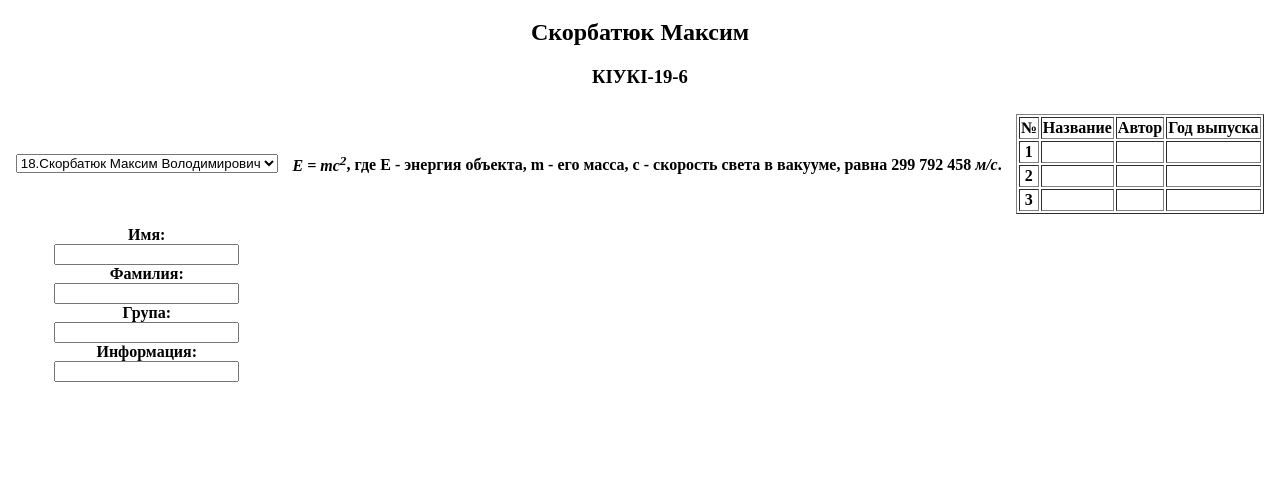
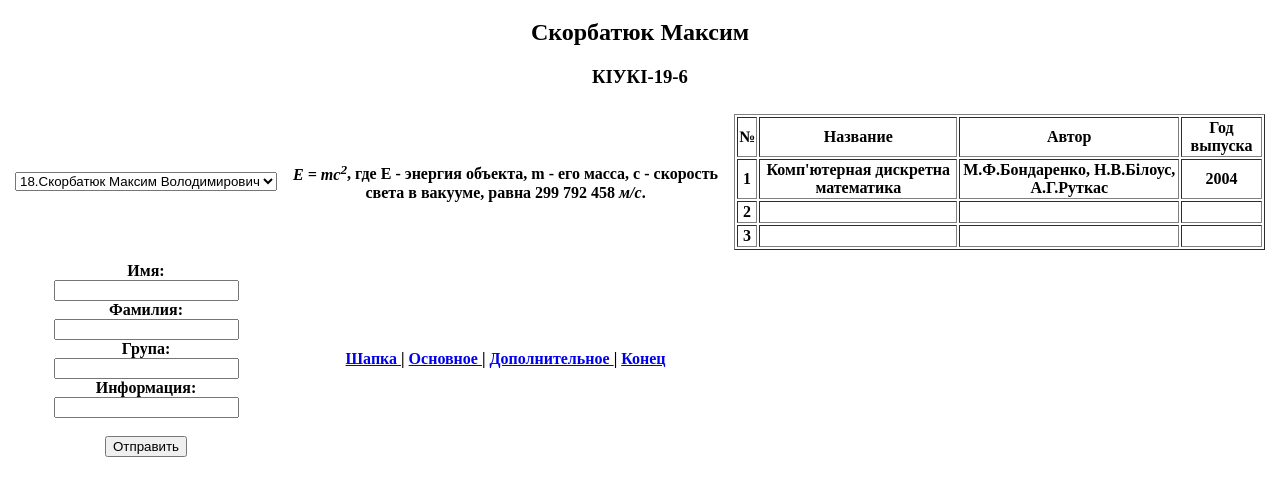
Before and after one commit to MakenziGilbert/Lab1web, a plain HTML site: page index.html in a window 1280 px wide. Shown: the part 61-556 px from the top of the page. Drawn offline with Linux system fonts and the light colour scheme.

Commit message:
modified:   index.html

```diff
--- a/index.html
+++ b/index.html
@@ -53,9 +53,9 @@
 					</tr>
 					<tr>
 						<th>1</th>
-						<th></th>
-						<th></th>
-						<th></th>
+						<th>Комп'ютерная дискретна математика</th>
+						<th>М.Ф.Бондаренко, Н.В.Білоус, А.Г.Руткас</th>
+						<th>2004</th>
 					</tr>
 					<tr>
 						<th>2</th>
@@ -83,9 +83,17 @@
 		         		<label for="group">Група:</label><br/>
 		         		<input type="text" id="group" /><br/>
 		         		<label for="info">Информация:</label><br/>
-		         		<input type="text" id="штащ" /><br/>
-
+		         		<input type="text" id="info" /><br/><br/>
+		         		<input type="submit" value="Отправить" />
 				</div>
+			</th>
+			<th>
+				<nav>
+					<a href="1.html#top">Шапка </a> |
+					<a href="1.html#main"> Основное </a> |
+					<a href="1.html#aside"> Дополнительное </a>|
+					<a href="1.html#end"> Конец</a>
+				</nav>
 			</th>
 		</tr>
 	</table>
```
